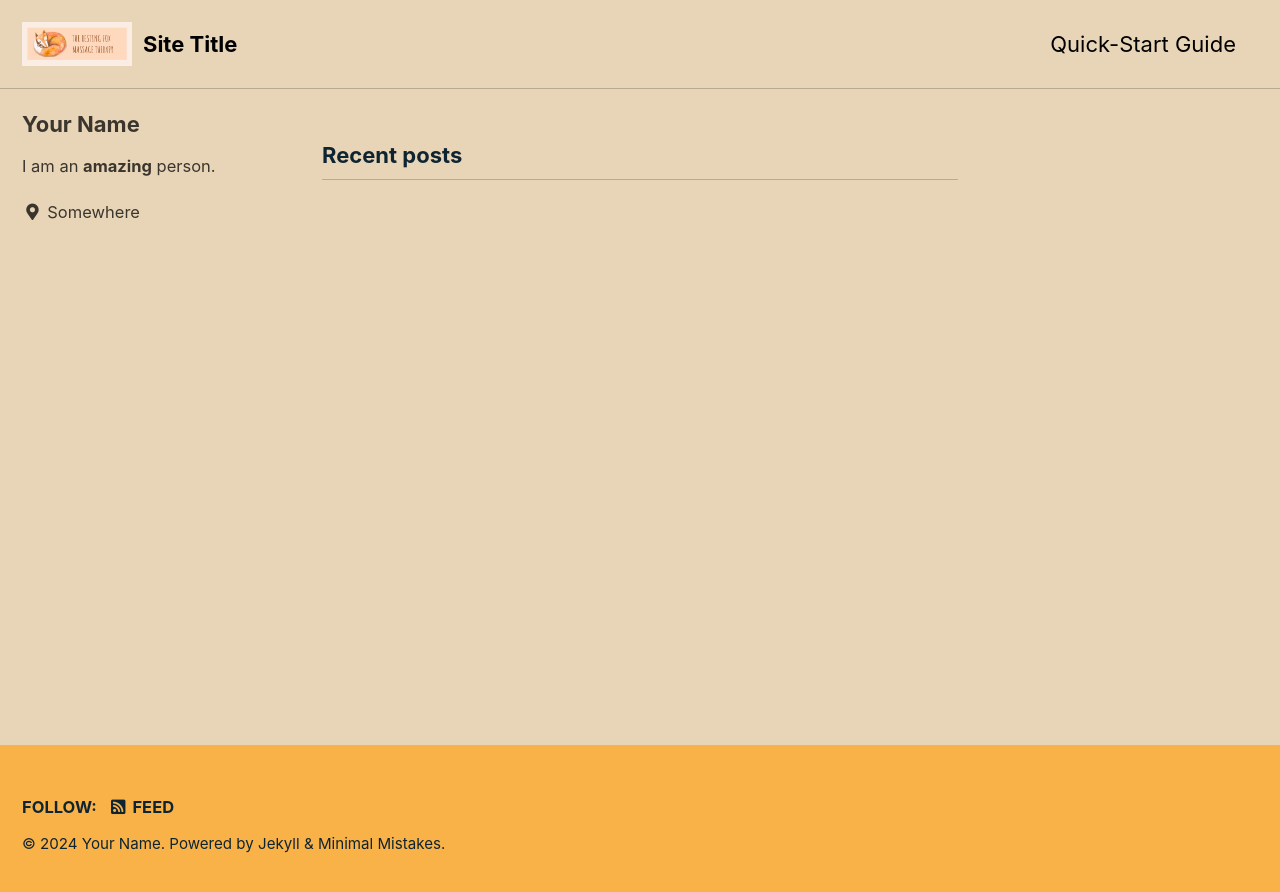
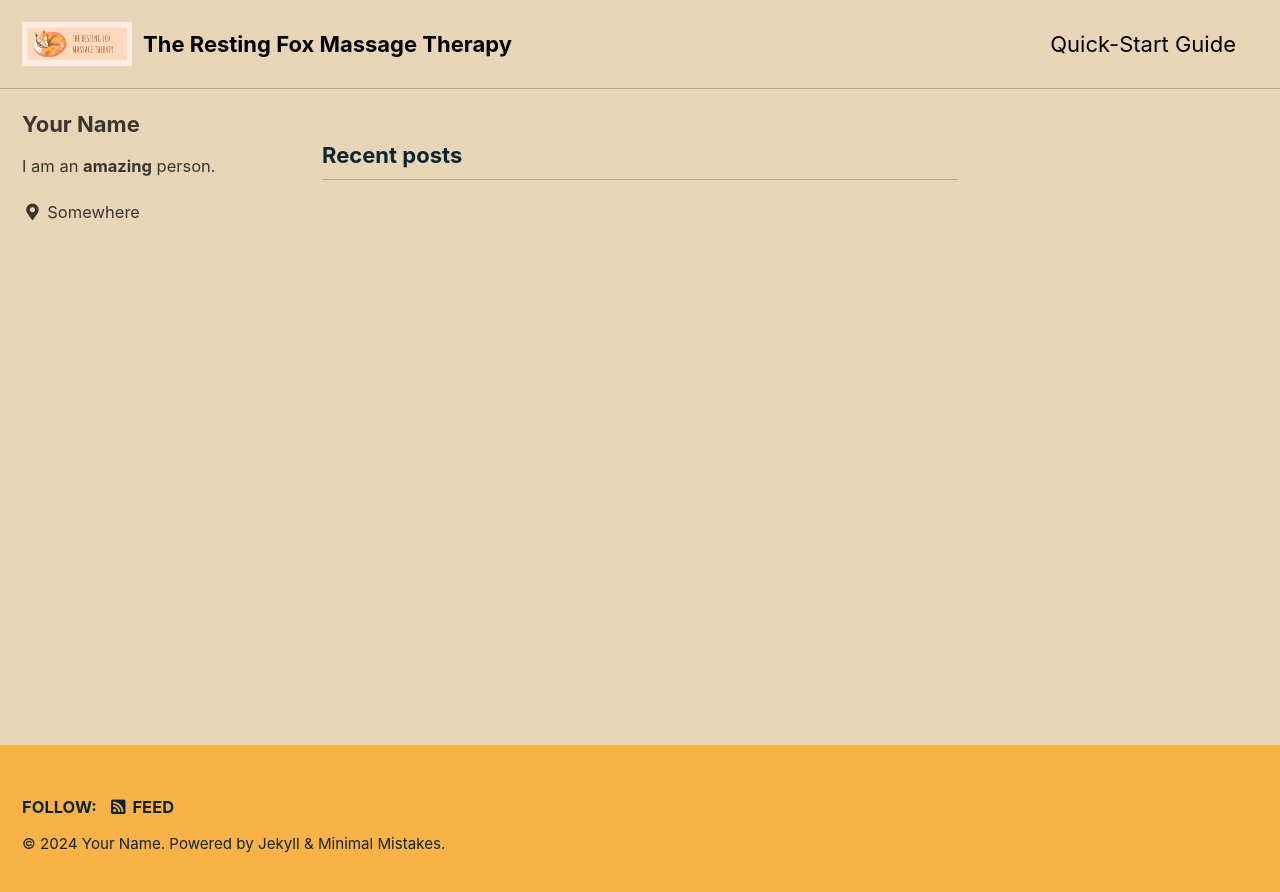
Before and after one commit to therestingfox/potato, a Jekyll site: the page built from index.html, in a window 1280 px wide. Shown: the top 892 px of the page. Built offline with Jekyll 4.4.1, drawn with Linux system fonts in a browser that asks for light colours; cached includes are drawn as plain includes; the list of posts is cut into pages by our own code.

Commit message:
Update _config.yml

```diff
--- a/_config.yml
+++ b/_config.yml
@@ -16,7 +16,7 @@ minimal_mistakes_skin    : "sunrise" # "air", "aqua", "contrast", "dark", "dirt"
 
 # Site Settings
 locale                   : "en-US"
-title                    : "Site Title"
+title                    : "The Resting Fox Massage Therapy"
 title_separator          : "-"
 subtitle                 : # site tagline that appears below site title in masthead
 name                     : "Your Name"
```
